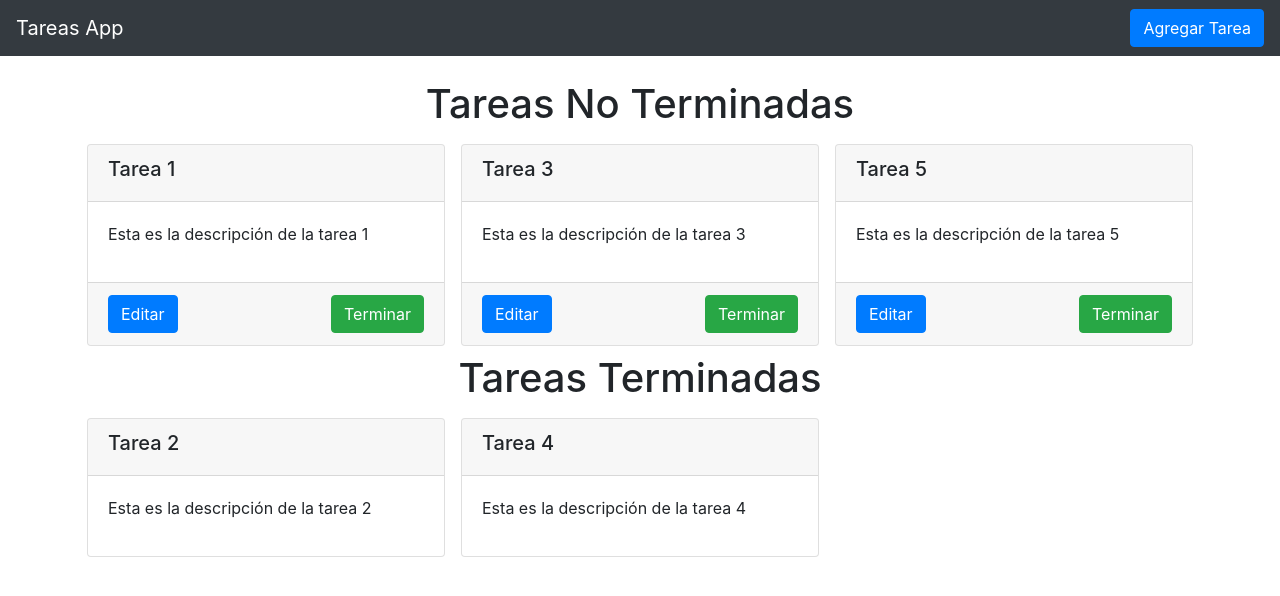
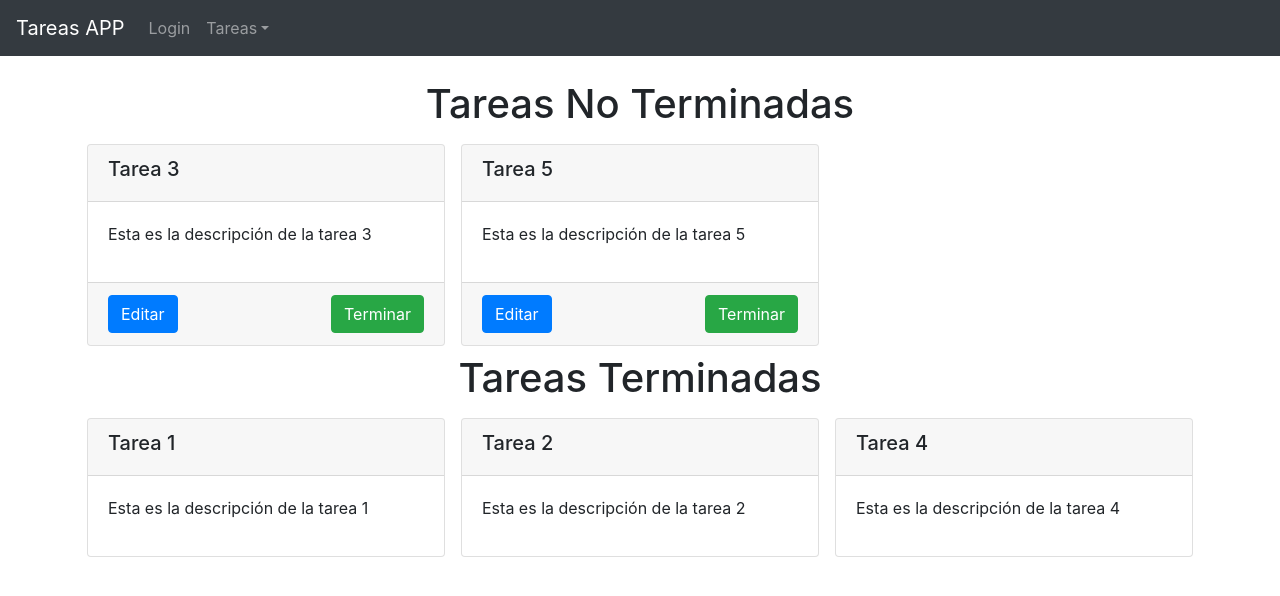
Before and after one commit to fransempe/cursoReact-TareasApp, a React (Create React App) app: page / in a window 1280 px wide. Shown: the top 596 px of the page. Built offline with nearby package versions, Linux system fonts and the light colour scheme.

Commit message:
Nav bar modificada

```diff
--- a/public/index.html
+++ b/public/index.html
@@ -39,5 +39,8 @@
       To begin the development, run `npm start` or `yarn start`.
       To create a production bundle, use `npm run build` or `yarn build`.
     -->
+    <script src="https://code.jquery.com/jquery-3.5.1.slim.min.js" integrity="sha384-DfXdz2htPH0lsSSs5nCTpuj/zy4C+OGpamoFVy38MVBnE+IbbVYUew+OrCXaRkfj" crossorigin="anonymous"></script>
+<script src="https://cdn.jsdelivr.net/npm/popper.js@1.16.0/dist/umd/popper.min.js" integrity="sha384-Q6E9RHvbIyZFJoft+2mJbHaEWldlvI9IOYy5n3zV9zzTtmI3UksdQRVvoxMfooAo" crossorigin="anonymous"></script>
+<script src="https://stackpath.bootstrapcdn.com/bootstrap/4.5.0/js/bootstrap.min.js" integrity="sha384-OgVRvuATP1z7JjHLkuOU7Xw704+h835Lr+6QL9UvYjZE3Ipu6Tp75j7Bh/kR0JKI" crossorigin="anonymous"></script>
   </body>
 </html>
--- a/public/tareas.json
+++ b/public/tareas.json
@@ -1,5 +1,5 @@
 [
-    { "id": 0, "titulo":"Tarea 1", "descripcion":"Esta es la descripción de la tarea 1", "terminada": false},
+    { "id": 0, "titulo":"Tarea 1", "descripcion":"Esta es la descripción de la tarea 1", "terminada": true},
     { "id": 1, "titulo":"Tarea 2", "descripcion":"Esta es la descripción de la tarea 2", "terminada": true},
     { "id": 2, "titulo":"Tarea 3", "descripcion":"Esta es la descripción de la tarea 3", "terminada": false},
     { "id": 3, "titulo":"Tarea 4", "descripcion":"Esta es la descripción de la tarea 4", "terminada": true},
--- a/src/App.js
+++ b/src/App.js
@@ -123,17 +123,22 @@ class App extends Component {
     this.setState({ showModal: false })
   }
 
-  handleShowModal = (event ) => {
+  handleShowModal = (event) => {
     event.preventDefault();
     this.setState({ showModal: true, titleModal: "Agregar Tarea" })
   }
 
+  handlelogOut = (e) => {
+    e.preventDefault();
+    localStorage.removeItem('tareas')
+  }
   render() {
     const { tareas } = this.state
     return (
       <div>
         <Nav
           handleAddTask={ this.handleShowModal }
+          handleLogOut={ this.handlelogOut }
         />
 
         <CustomModal
--- a/src/Components/AgregarTareas.js
+++ b/src/Components/AgregarTareas.js
@@ -22,8 +22,6 @@ class AgregarTareas extends Component {
             <div className="p-2">
                 <div className="card card-body">
                     <form onSubmit={this.handleSubmit}>
-                        <h4>Agregar / Editar Tarea</h4>
-
                         <div className="form-group">
                             <input
                                 type="text"
--- a/src/Components/CustomModal.js
+++ b/src/Components/CustomModal.js
@@ -21,14 +21,6 @@ export default class CustomModal extends React.Component {
             {children}
 
           </Modal.Body>
-          <Modal.Footer>
-            {/* <Button variant="secondary" onClick={handleClose}>
-              Close
-            </Button>
-            <Button variant="primary" onClick={handleClose}>
-              Save Changes
-            </Button> */}
-          </Modal.Footer>
         </Modal>
       </>
     );
--- a/src/Components/Nav.js
+++ b/src/Components/Nav.js
@@ -1,14 +1,40 @@
 import React from 'react'
 
-function Nav ( { handleAddTask } ) {
+function Nav ( { handleAddTask, handleLogOut } ) {
     return (
-        <nav className="navbar navbar-dark bg-dark">
-            <a href="/" className="navbar-brand">Tareas App</a>
-            <form className="form-inline" onSubmit={ handleAddTask }>
-                <input className="btn btn-primary" type="submit" value="Agregar Tarea" />
-            </form>
-        </nav>
+            <nav className="navbar navbar-expand-lg navbar-dark bg-dark">
+                <a className="navbar-brand" href="\">Tareas APP</a>
+                <button className="navbar-toggler" type="button" data-toggle="collapse" data-target="#navbarNavDropdown" aria-controls="navbarNavDropdown" aria-expanded="false" aria-label="Toggle navigation">
+                    <span className="navbar-toggler-icon"></span>
+                </button>
+                <div className="collapse navbar-collapse" id="navbarNavDropdown">
+                    <ul className="navbar-nav">
+
+                    <li className="nav-item">
+                        <a className="nav-link" href="\">Login</a>
+                    </li>
+                    <li className="nav-item dropdown">
+                        <a className="nav-link dropdown-toggle" href="\" id="navbarDropdownMenuLink" role="button" data-toggle="dropdown" aria-haspopup="true" aria-expanded="false">
+                        Tareas
+                        </a>
+                        <div className="dropdown-menu" aria-labelledby="navbarDropdownMenuLink">
+                            <a className="dropdown-item" href="\" onClick={ handleAddTask }>Agregar Tareas</a>
+                            <div className="dropdown-divider"></div>
+                            <a className="dropdown-item" href="\" onClick={ handleLogOut }>Logout</a>
+                        </div>
+                    </li>
+                    </ul>
+                </div>
+            </nav>
+        // <nav className="navbar navbar-dark bg-dark">
+        //     <a href="/" className="navbar-brand">Tareas App</a>
+        //     <form className="form-inline" onSubmit={ handleAddTask }>
+        //         <input className="btn btn-primary" type="submit" value="Agregar Tarea" />
+        //     </form>
+        // </nav>
     )
 }
 
+
+
 export default Nav;
```
